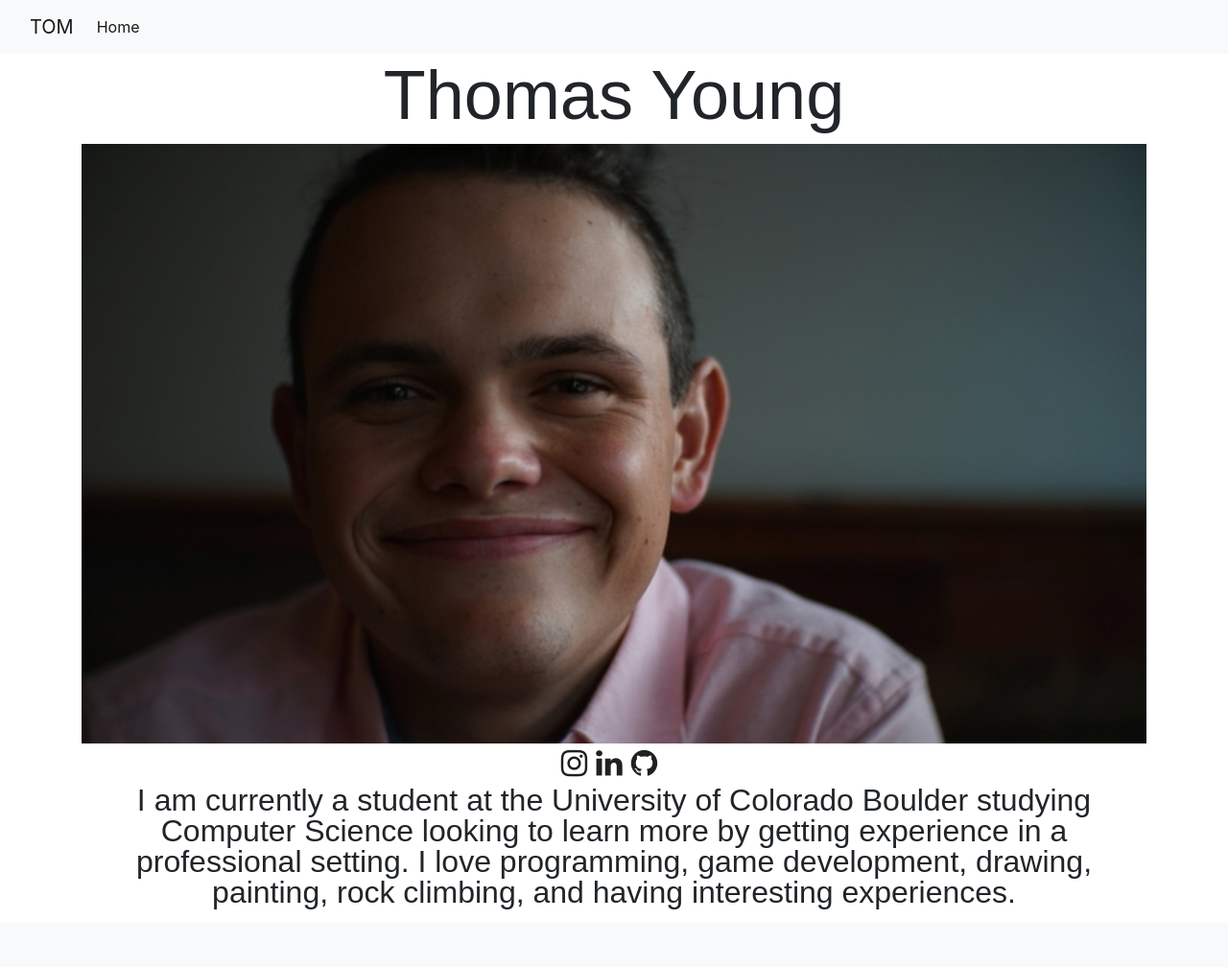
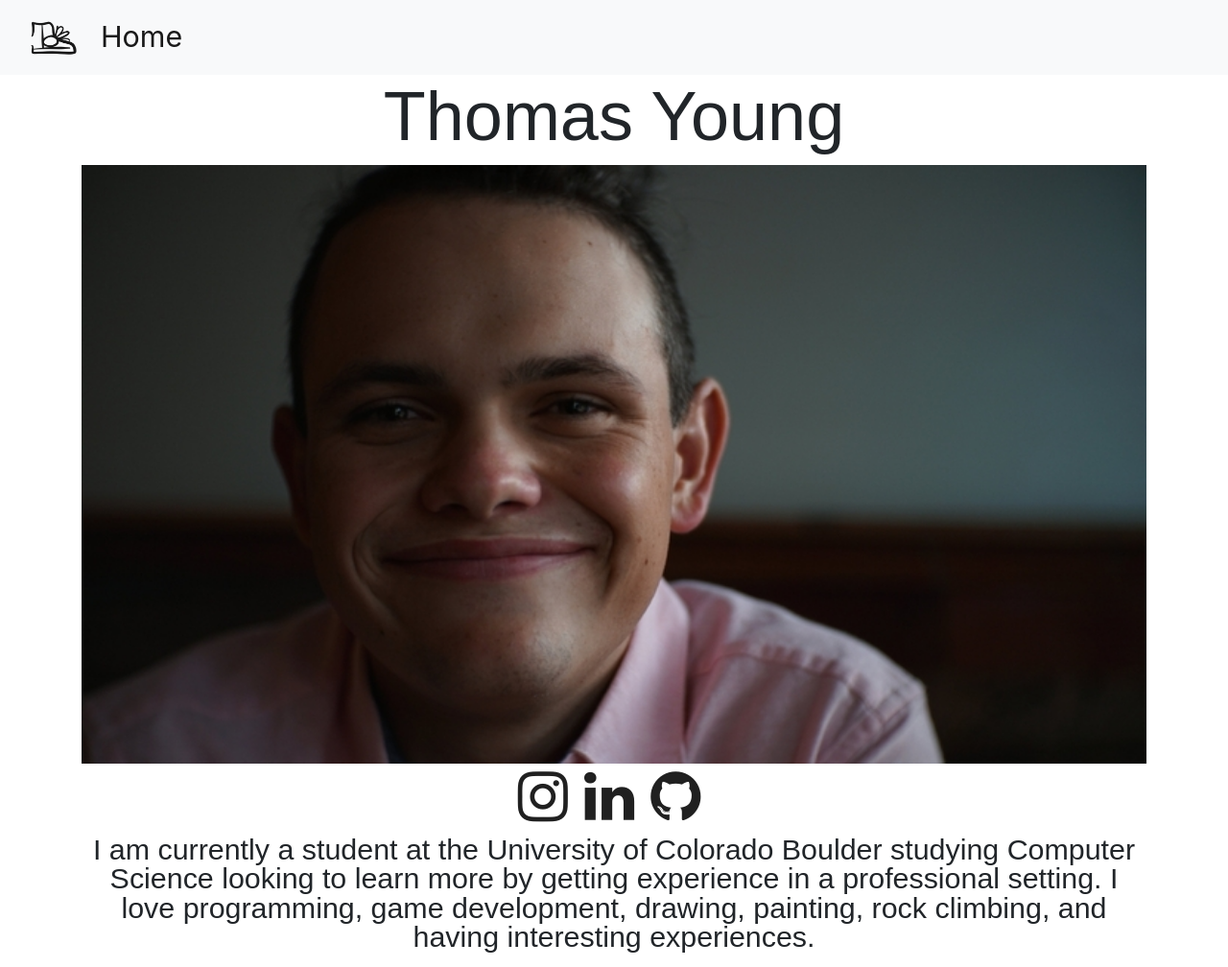
Before and after one commit to thyo9470/thomastheyoung.com, a PHP site: page / in a window 1280 px wide. Shown: the whole page at 96% size. Before the commit the page ends 948 px from the top, so only its background shows below. Run offline with PHP 8.4, Linux system fonts and the light colour scheme; some libraries are stand-ins or nearby versions.

Commit message:
Making homepage text responsive. Added logo to toolbar

```diff
--- a/html/art.php
+++ b/html/art.php
@@ -19,14 +19,14 @@
 
   <nav class="navbar navbar-expand-lg navbar-light bg-light navbar-fixed-top" id="navbar" style="z-index: 100">
     <div class="container-fluid">
-      <a class="navbar-brand" href="#">TOM</a>
+      <a class="navbar-brand" href="index.php"><img src="img/logo.png" style="max-height:50px;"></a>
       <button class="navbar-toggler" type="button" data-toggle="collapse" data-target="#navbarNavAltMarkup" aria-controls="navbarNavAltMarkup" aria-expanded="false" aria-label="Toggle navigation">
         <span class="navbar-toggler-icon"></span>
       </button>
       <div class="collapse navbar-collapse" id="navbarNavAltMarkup">
         <div class="navbar-nav">
-          <a class="nav-item nav-link active" href="#">Home <span class="sr-only">(current)</span></a>
-          <!--<a class="nav-item nav-link" href="shoes.html">Shoes</a>-->
+          <a class="nav-item nav-link active" href="index.php">Home</a>
+          <a class="nav-item nav-link active" href="#">Art <span class="sr-only">(current)</span></a>
         </div>
       </div>
     </div>
--- a/html/css/index.css
+++ b/html/css/index.css
@@ -5,6 +5,35 @@
   font-weight: normal;
   font-style: normal;
 }
+
+/* xs < 768 */
+@media screen and (max-width: 767px) {
+    body {
+        font-size: 0.9em;
+    }
+}
+
+/* sm */
+@media screen and (min-width: 768px) {
+    body {
+        font-size: 1em;
+    }
+}
+
+/* md */
+@media screen and (min-width: 992px) {
+    body {
+        font-size: 1.2em;
+    }
+}
+
+/* lg */
+@media screen and (min-width: 1200px) {
+    body {
+        font-size: 1.9em;
+    }
+}
+
 h1{
   font-family: 'simplifica', Arial, sans-serif;
   font-weight:normal;
@@ -14,7 +43,7 @@ p {
   font-family: 'simplifica', Arial, sans-serif;
   font-weight:normal;
   font-style:normal;
-  font-size: 2em;
+  /*font-size: 2em;*/
   line-height: 1em;
 }
 a{
--- a/html/index.php
+++ b/html/index.php
@@ -19,7 +19,7 @@
 
   <nav class="navbar navbar-expand-lg navbar-light bg-light navbar-fixed-top" id="navbar" style="z-index: 100">
     <div class="container-fluid">
-      <a class="navbar-brand" href="#">TOM</a>
+      <a class="navbar-brand" href="index.php"><img src="img/logo.png" style="max-height:50px;"></a>
       <button class="navbar-toggler" type="button" data-toggle="collapse" data-target="#navbarNavAltMarkup" aria-controls="navbarNavAltMarkup" aria-expanded="false" aria-label="Toggle navigation">
         <span class="navbar-toggler-icon"></span>
       </button>
```
Also changed, not shown: html/img/logo.png (added).
